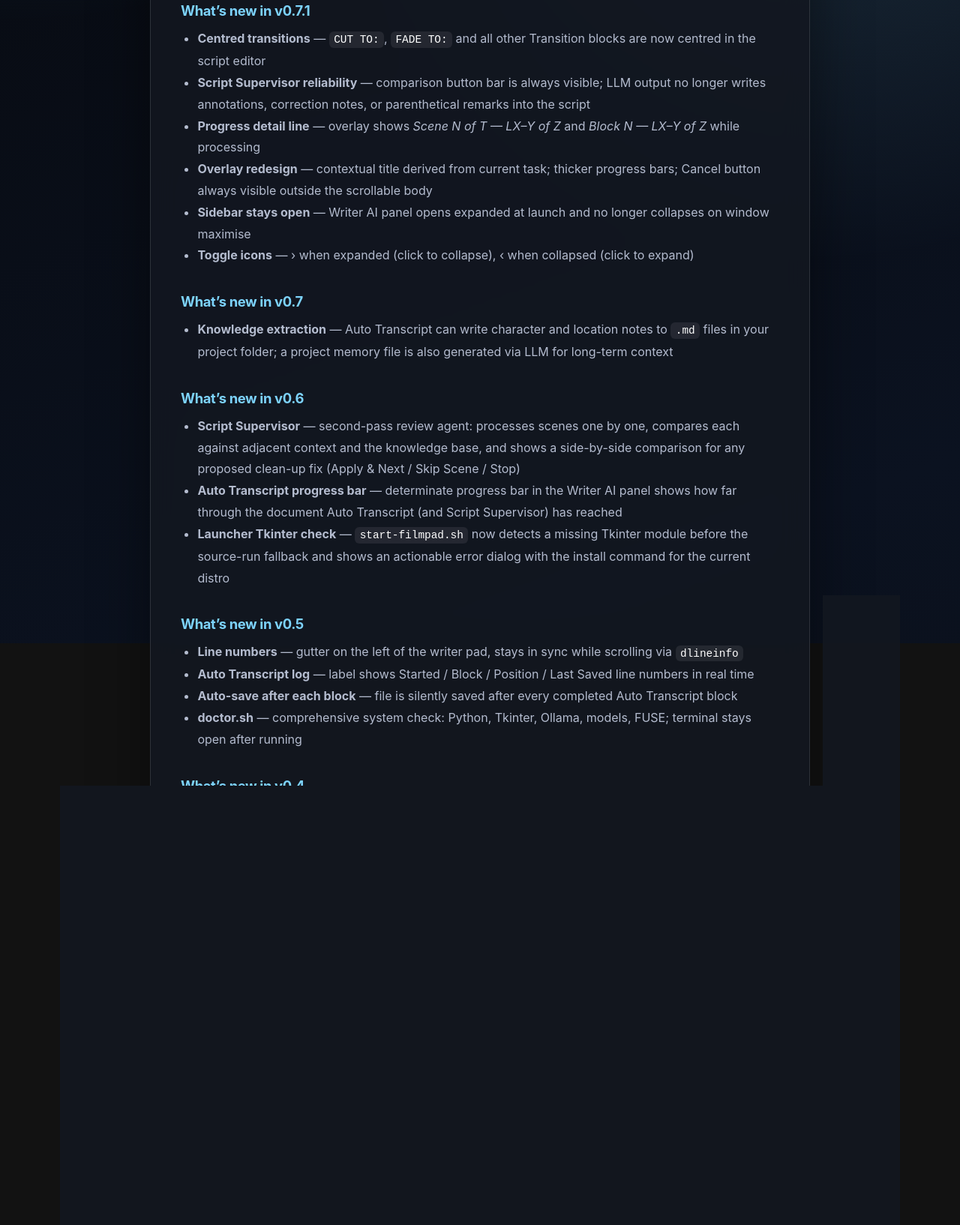
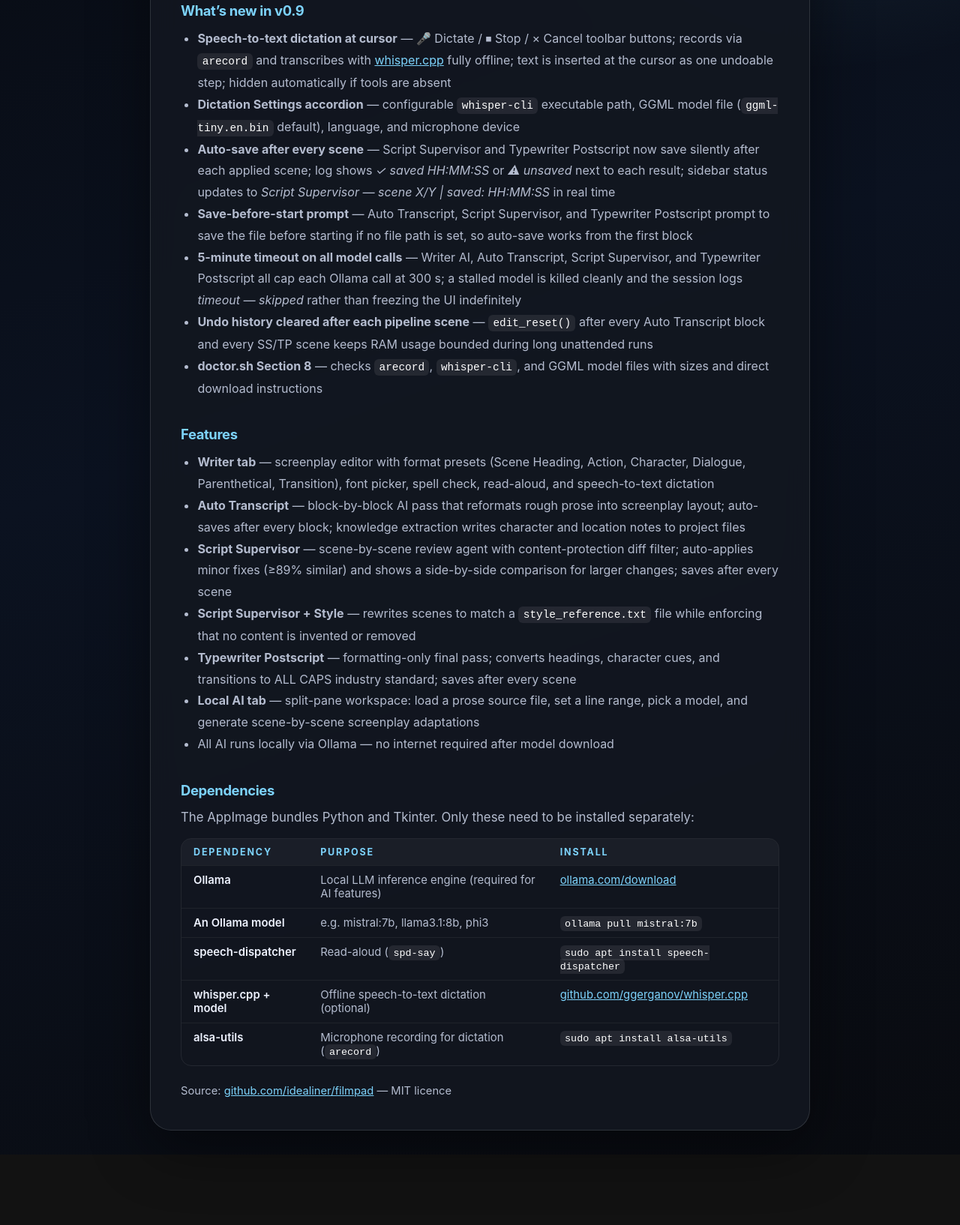
Before and after one commit to idealiner/filmpad, a plain HTML site: page docs/index.html in a window 1280 px wide. Shown: the part 921-2555 px from the top of the page at 75% size. After the commit the page ends 2461 px from the top, so only its background shows below. Drawn offline with Linux system fonts and the light colour scheme.

Commit message:
release: v0.9 — dictation, SS/TP auto-save, stability fixes, 300s timeouts

```diff
--- a/docs/index.html
+++ b/docs/index.html
@@ -235,7 +235,7 @@
 <body>
   <main class="card">
     <div class="eyebrow">FilmPad &mdash; Linux release</div>
-    <h1>Download v0.7.1</h1>
+    <h1>Download v0.9</h1>
     <p>
       FilmPad is a screenplay editor with a built-in Local AI workspace for adapting prose source text into
       properly formatted screenplay scenes, powered by locally running <a href="https://ollama.com" style="color:var(--accent)">Ollama</a> models &mdash; no cloud, no API key.
@@ -244,7 +244,7 @@
     <section class="meta" aria-label="Release details">
       <div class="stat">
         <span class="stat-label">Version</span>
-        <span class="stat-value">0.7.1</span>
+        <span class="stat-value">0.9</span>
       </div>
       <div class="stat">
         <span class="stat-label">Package</span>
@@ -257,7 +257,7 @@
     </section>
 
     <div class="actions">
-      <a class="button primary" href="https://github.com/idealiner/filmpad/releases/download/v0.7.1/FilmPad-v0.7.1-x86_64.AppImage">&#8659; Download AppImage</a>
+      <a class="button primary" href="https://github.com/idealiner/filmpad/releases/download/v0.9/FilmPad-v0.9-x86_64.AppImage">&#8659; Download AppImage</a>
       <a class="button secondary" href="https://raw.githubusercontent.com/idealiner/filmpad/main/doctor.sh">Download doctor.sh</a>
       <a class="button secondary" href="https://github.com/idealiner/filmpad">GitHub Repository</a>
       <a class="button secondary" href="https://github.com/idealiner/filmpad/releases">All Releases</a>
@@ -275,58 +275,32 @@
     </section>
 
     <p class="footnote">
-      <code>chmod +x FilmPad-v0.7.1-x86_64.AppImage &amp;&amp; ./FilmPad-v0.7.1-x86_64.AppImage</code>
+      <code>chmod +x FilmPad-v0.9-x86_64.AppImage &amp;&amp; ./FilmPad-v0.9-x86_64.AppImage</code>
     </p>
 
     <p class="footnote">
       <code>chmod +x doctor.sh &amp;&amp; ./doctor.sh</code>
     </p>
 
-    <h2>What&rsquo;s new in v0.7.1</h2>
+    <h2>What&rsquo;s new in v0.9</h2>
     <ul>
-      <li><strong>Centred transitions</strong> &mdash; <code>CUT TO:</code>, <code>FADE TO:</code> and all other Transition blocks are now centred in the script editor</li>
-      <li><strong>Script Supervisor reliability</strong> &mdash; comparison button bar is always visible; LLM output no longer writes annotations, correction notes, or parenthetical remarks into the script</li>
-      <li><strong>Progress detail line</strong> &mdash; overlay shows <em>Scene N of T &mdash; LX&ndash;Y of Z</em> and <em>Block N &mdash; LX&ndash;Y of Z</em> while processing</li>
-      <li><strong>Overlay redesign</strong> &mdash; contextual title derived from current task; thicker progress bars; Cancel button always visible outside the scrollable body</li>
-      <li><strong>Sidebar stays open</strong> &mdash; Writer AI panel opens expanded at launch and no longer collapses on window maximise</li>
-      <li><strong>Toggle icons</strong> &mdash; &rsaquo; when expanded (click to collapse), &lsaquo; when collapsed (click to expand)</li>
-    </ul>
-
-    <h2>What&rsquo;s new in v0.7</h2>
-    <ul>
-      <li><strong>Knowledge extraction</strong> &mdash; Auto Transcript can write character and location notes to <code>.md</code> files in your project folder; a project memory file is also generated via LLM for long-term context</li>
-    </ul>
-
-    <h2>What&rsquo;s new in v0.6</h2>
-    <ul>
-      <li><strong>Script Supervisor</strong> &mdash; second-pass review agent: processes scenes one by one, compares each against adjacent context and the knowledge base, and shows a side-by-side comparison for any proposed clean-up fix (Apply &amp; Next / Skip Scene / Stop)</li>
-      <li><strong>Auto Transcript progress bar</strong> &mdash; determinate progress bar in the Writer AI panel shows how far through the document Auto Transcript (and Script Supervisor) has reached</li>
-      <li><strong>Launcher Tkinter check</strong> &mdash; <code>start-filmpad.sh</code> now detects a missing Tkinter module before the source-run fallback and shows an actionable error dialog with the install command for the current distro</li>
-    </ul>
-
-    <h2>What&rsquo;s new in v0.5</h2>
-    <ul>
-      <li><strong>Line numbers</strong> &mdash; gutter on the left of the writer pad, stays in sync while scrolling via <code>dlineinfo</code></li>
-      <li><strong>Auto Transcript log</strong> &mdash; label shows Started / Block / Position / Last Saved line numbers in real time</li>
-      <li><strong>Auto-save after each block</strong> &mdash; file is silently saved after every completed Auto Transcript block</li>
-      <li><strong>doctor.sh</strong> &mdash; comprehensive system check: Python, Tkinter, Ollama, models, FUSE; terminal stays open after running</li>
-    </ul>
-
-    <h2>What&rsquo;s new in v0.4</h2>
-    <ul>
-      <li><strong>Launch fallback chain</strong> &mdash; launcher now tries AppImage, then dist binary, then source run for maximum reliability</li>
-      <li><strong>Desktop-visible launch errors</strong> &mdash; failed starts show GUI error dialogs with recovery instructions</li>
-      <li><strong>Dependency-first startup checks</strong> &mdash; Python is checked first with distro-specific install hints</li>
-      <li><strong>Guided first-time setup</strong> &mdash; optional installer flow for Ollama, missing models, read-aloud tool, and spellcheck tool</li>
-      <li><strong>Safe missing-Python test mode</strong> &mdash; use <code>FILMPAD_TEST_NO_PYTHON=1</code> to test dependency UX without uninstalling Python</li>
+      <li><strong>Speech-to-text dictation at cursor</strong> &mdash; &#127908; Dictate / &#9209; Stop / &times; Cancel toolbar buttons; records via <code>arecord</code> and transcribes with <a href="https://github.com/ggerganov/whisper.cpp" style="color:var(--accent)">whisper.cpp</a> fully offline; text is inserted at the cursor as one undoable step; hidden automatically if tools are absent</li>
+      <li><strong>Dictation Settings accordion</strong> &mdash; configurable <code>whisper-cli</code> executable path, GGML model file (<code>ggml-tiny.en.bin</code> default), language, and microphone device</li>
+      <li><strong>Auto-save after every scene</strong> &mdash; Script Supervisor and Typewriter Postscript now save silently after each applied scene; log shows <em>&#10003; saved HH:MM:SS</em> or <em>&#9888; unsaved</em> next to each result; sidebar status updates to <em>Script Supervisor &mdash; scene X/Y | saved: HH:MM:SS</em> in real time</li>
+      <li><strong>Save-before-start prompt</strong> &mdash; Auto Transcript, Script Supervisor, and Typewriter Postscript prompt to save the file before starting if no file path is set, so auto-save works from the first block</li>
+      <li><strong>5-minute timeout on all model calls</strong> &mdash; Writer AI, Auto Transcript, Script Supervisor, and Typewriter Postscript all cap each Ollama call at 300&nbsp;s; a stalled model is killed cleanly and the session logs <em>timeout &mdash; skipped</em> rather than freezing the UI indefinitely</li>
+      <li><strong>Undo history cleared after each pipeline scene</strong> &mdash; <code>edit_reset()</code> after every Auto Transcript block and every SS/TP scene keeps RAM usage bounded during long unattended runs</li>
+      <li><strong>doctor.sh Section 8</strong> &mdash; checks <code>arecord</code>, <code>whisper-cli</code>, and GGML model files with sizes and direct download instructions</li>
     </ul>
 
     <h2>Features</h2>
     <ul>
-      <li><strong>Writer tab</strong> &mdash; screenplay editor with format presets (Scene Heading, Action, Character, Dialogue, Parenthetical, Transition), font picker, spell check, and read-aloud</li>
-      <li><strong>Writer AI panel</strong> &mdash; collapsible right-side panel; select text, write a prompt or click &ldquo;Transcribe into Script Format&rdquo;; review output side-by-side before accepting</li>
+      <li><strong>Writer tab</strong> &mdash; screenplay editor with format presets (Scene Heading, Action, Character, Dialogue, Parenthetical, Transition), font picker, spell check, read-aloud, and speech-to-text dictation</li>
+      <li><strong>Auto Transcript</strong> &mdash; block-by-block AI pass that reformats rough prose into screenplay layout; auto-saves after every block; knowledge extraction writes character and location notes to project files</li>
+      <li><strong>Script Supervisor</strong> &mdash; scene-by-scene review agent with content-protection diff filter; auto-applies minor fixes (&ge;89% similar) and shows a side-by-side comparison for larger changes; saves after every scene</li>
+      <li><strong>Script Supervisor + Style</strong> &mdash; rewrites scenes to match a <code>style_reference.txt</code> file while enforcing that no content is invented or removed</li>
+      <li><strong>Typewriter Postscript</strong> &mdash; formatting-only final pass; converts headings, character cues, and transitions to ALL CAPS industry standard; saves after every scene</li>
       <li><strong>Local AI tab</strong> &mdash; split-pane workspace: load a prose source file, set a line range, pick a model, and generate scene-by-scene screenplay adaptations</li>
-      <li><strong>Tab auto-save / live reload</strong> &mdash; switching tabs auto-saves and reloads the active file so both panes stay in sync</li>
       <li>All AI runs locally via Ollama &mdash; no internet required after model download</li>
     </ul>
 
@@ -342,24 +316,26 @@
         </tr>
         <tr>
           <td>An Ollama model</td>
-          <td>e.g. llama3, mistral, phi3</td>
-          <td><code>ollama pull llama3</code></td>
+          <td>e.g. mistral:7b, llama3.1:8b, phi3</td>
+          <td><code>ollama pull mistral:7b</code></td>
         </tr>
         <tr>
           <td>speech-dispatcher</td>
           <td>Read-aloud (<code>spd-say</code>)</td>
           <td><code>sudo apt install speech-dispatcher</code></td>
         </tr>
+        <tr>
+          <td>whisper.cpp + model</td>
+          <td>Offline speech-to-text dictation (optional)</td>
+          <td><a href="https://github.com/ggerganov/whisper.cpp" style="color:var(--accent)">github.com/ggerganov/whisper.cpp</a></td>
+        </tr>
+        <tr>
+          <td>alsa-utils</td>
+          <td>Microphone recording for dictation (<code>arecord</code>)</td>
+          <td><code>sudo apt install alsa-utils</code></td>
+        </tr>
       </table>
     </div>
-
-    <h2>Release Maintainer Checklist</h2>
-    <ul>
-      <li>Build: <code>APPIMAGE_EXTRACT_AND_RUN=1 ./build-appimage.sh</code></li>
-      <li>Checksum: <code>sha256sum FilmPad-v0.4-x86_64.AppImage &gt; FilmPad-v0.4-x86_64.AppImage.sha256</code></li>
-      <li>Upload both files to the GitHub release tag <code>v0.4</code></li>
-      <li>Verify direct download link returns HTTP 200 before announcing the release</li>
-    </ul>
 
     <p class="footnote">
       Source: <a href="https://github.com/idealiner/filmpad" style="color:var(--accent)">github.com/idealiner/filmpad</a> &mdash; MIT licence
```
